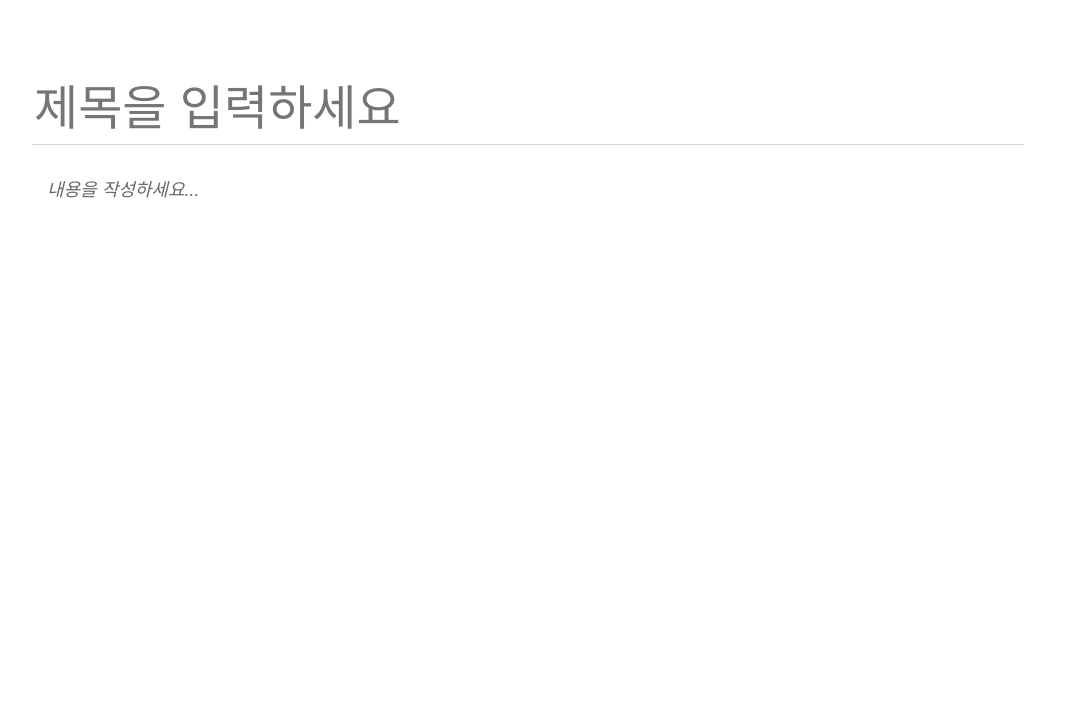
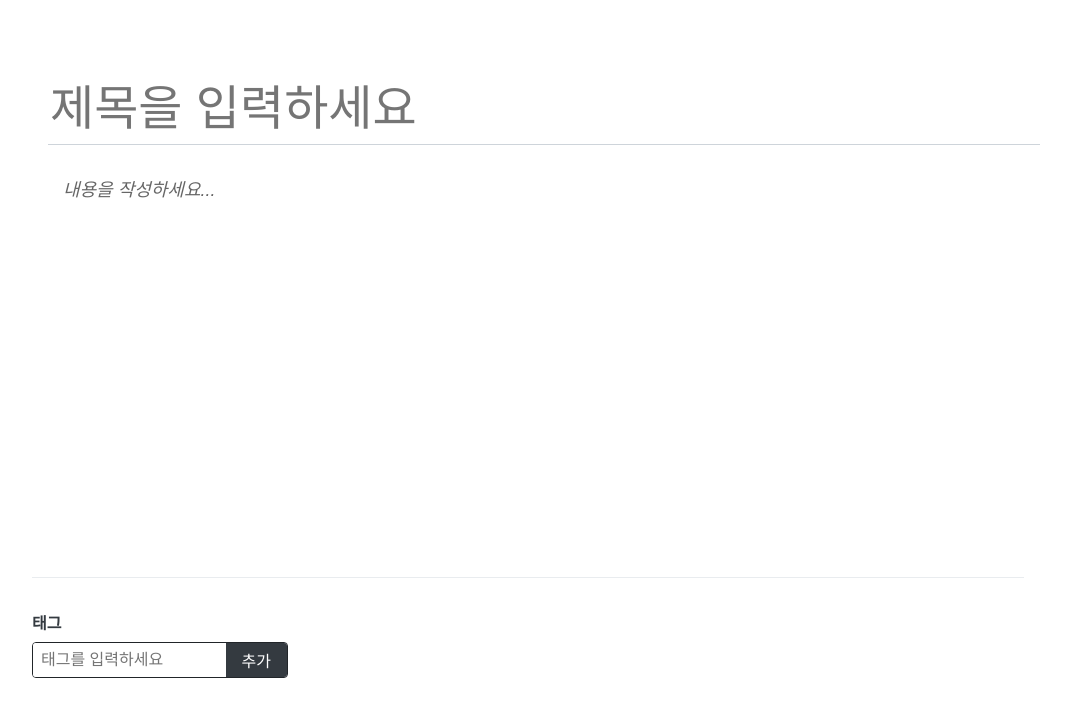
Before and after one commit to Mun94/react-blog-app, a React (Create React App) app in the folder blog-frontend/: page /write in a window 1280 px wide. Shown: the top 716 px of the page, without its empty margins (112-1183 px from the left). Built offline with nearby package versions, Linux system fonts and the light colour scheme.

Commit message:
DONE | 태그 추가/제거

```diff
--- /dev/null
+++ b/blog-frontend/src/components/write/TagBox.js
@@ -0,0 +1,126 @@
+import React, { useCallback, useState } from 'react';
+import styled from 'styled-components';
+import palette from '../../lib/styles/palette.js';
+
+const TagBoxBlock = styled.div`
+  width: 100%;
+  border-top: 1px solid ${palette.gray[2]};
+  padding-top: 2rem;
+
+  h4 {
+    color: ${palette.gray[8]};
+    margin-top: 0;
+    margin-bottom: 0.5rem;
+  }
+`;
+
+const TagForm = styled.form`
+  border-radius: 4px;
+  overflow: hidden;
+  display: flex;
+  width: 256px;
+  border: 1px solid ${palette.gray[9]};
+  input,
+  button {
+    outline: none;
+    border: none;
+    font-size: 1rem;
+  }
+  input {
+    padding: 0.5rem;
+    flex: 1;
+    min-width: 0;
+  }
+  button {
+    cursor: pointer;
+    padding-right: 1rem;
+    padding-left: 1rem;
+    border: none;
+    background: ${palette.gray[8]};
+    color: white;
+    font-size: bold;
+    &:hover {
+      background: ${palette.gray[6]};
+    }
+  }
+`;
+
+const Tag = styled.div`
+  margin-right: 0.5rem;
+  color: ${palette.gray[6]};
+  cursor: pointer;
+  &:hover {
+    opacity: 0.5;
+  }
+`;
+
+const TagListBlock = styled.div`
+  display: flex;
+  margin-top: 0.5rem;
+`;
+
+const TagItem = React.memo(({ tag, onRemove }) => (
+  <Tag onClick={() => onRemove(tag)}>#{tag}</Tag>
+));
+
+const TagList = React.memo(({ tags, onRemove }) => (
+  <TagListBlock>
+    {tags.map((tag) => (
+      <TagItem key={tag} tag={tag} onRemove={onRemove} />
+    ))}
+  </TagListBlock>
+));
+
+const TagBox = () => {
+  const [input, setInput] = useState('');
+  const [localTags, setLocalTags] = useState([]);
+
+  const insertTag = useCallback(
+    (tag) => {
+      if (!tag) return;
+      if (localTags.includes(tag)) {
+        return;
+      }
+      setLocalTags([...localTags, tag]);
+    },
+    [localTags],
+  );
+
+  const onChange = useCallback((e) => {
+    const { value } = e.target;
+    setInput(value);
+  }, []);
+
+  const onSubmit = useCallback(
+    (e) => {
+      e.preventDefault();
+      insertTag(input.trim());
+      setInput('');
+    },
+    [input, insertTag],
+  );
+
+  const onRemove = useCallback(
+    (tag) => {
+      setLocalTags(localTags.filter((t) => t !== tag));
+    },
+    [localTags],
+  );
+
+  return (
+    <TagBoxBlock>
+      <h4>태그</h4>
+      <TagForm onSubmit={onSubmit}>
+        <input
+          placeholder="태그를 입력하세요"
+          value={input}
+          onChange={onChange}
+        />
+        <button>추가</button>
+      </TagForm>
+      <TagList tags={localTags} onRemove={onRemove} />
+    </TagBoxBlock>
+  );
+};
+
+export default TagBox;
--- a/blog-frontend/src/pages/WritePage.js
+++ b/blog-frontend/src/pages/WritePage.js
@@ -1,8 +1,15 @@
 import React from 'react';
 import Editor from '../components/write/Editor.js';
+import TagBox from '../components/write/TagBox.js';
+import Responsive from '../components/common/Responsive.js';
 
 const WritePage = () => {
-  return <Editor />;
+  return (
+    <Responsive>
+      <Editor />
+      <TagBox />
+    </Responsive>
+  );
 };
 
 export default WritePage;
```
Also changed, not shown: 1 other file (tests, documents, lock files or other folders).
